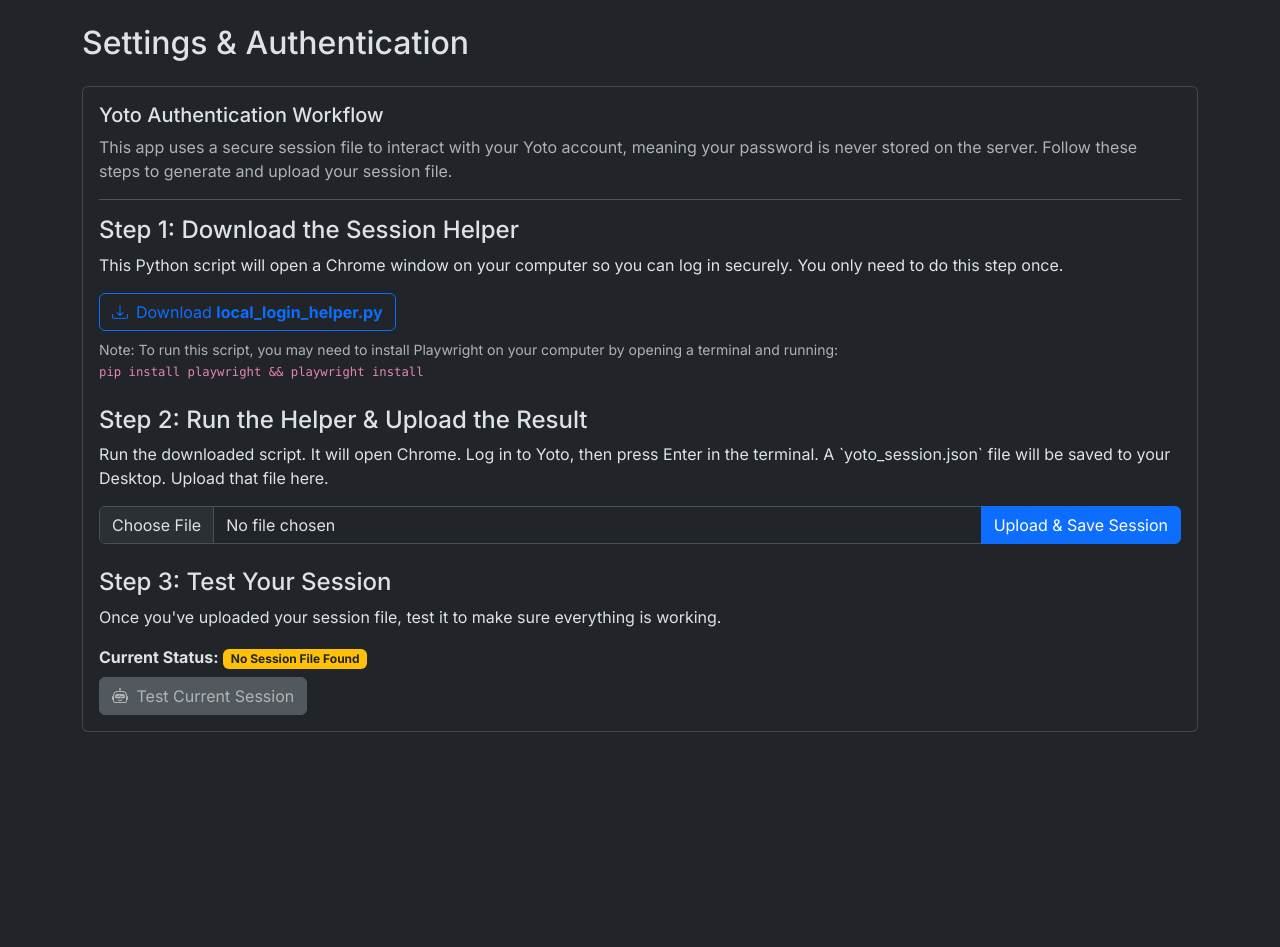
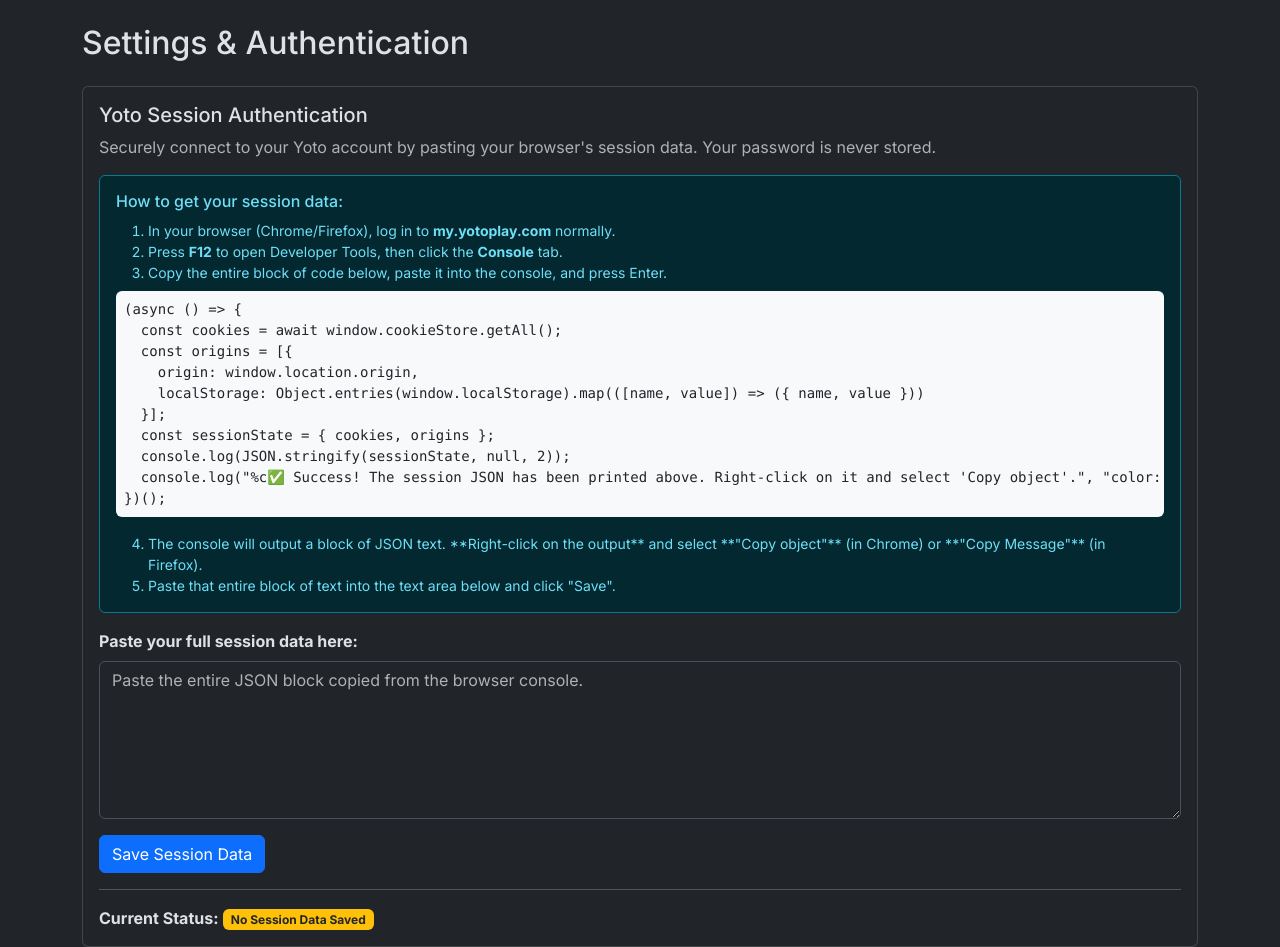
Before and after one commit to Uggers/yoto-matic, a Flask app: page /settings in a window 1280 px wide. Shown: the part 61-1008 px from the top of the page. Before the commit the page ends 793 px from the top, so only its background shows below. Run offline with Flask 3, Linux system fonts and the light colour scheme; tables that the repository leaves empty hold one stand-in row (values such as "Sample post").

Commit message:
commit 11

```diff
--- a/app/app.py
+++ b/app/app.py
@@ -1,14 +1,15 @@
 import os, json, time, shutil
-from flask import Flask, render_template, jsonify, request, redirect, url_for, flash, send_from_directory
+from flask import Flask, render_template, jsonify, request, redirect, url_for, flash, send_file
 from threading import Thread
 
 import database as db
 import scraper
 import automation
 import parser
+import image_generator # <-- THIS IMPORT WAS MISSING
 
 app = Flask(__name__)
-app.config['SECRET_KEY'] = 'the-final-secret-key-for-real-this-time-v3'
+app.config['SECRET_KEY'] = 'the-final-secret-key-for-real-this-time-v4'
 app.config['MAX_CONTENT_LENGTH'] = 500 * 1024 * 1024
 
 # --- Context Processor to make queue count available to all templates ---
@@ -54,7 +55,6 @@
     session_exists = os.path.exists(session_file_path)
     return render_template('settings.html', session_exists=session_exists)
 
-# --- NEW ROUTE TO SERVE THE HELPER SCRIPT ---
 @app.route('/download-helper')
 def download_helper_script():
     return send_from_directory(
@@ -99,6 +99,36 @@
         run_in_background(automation.upload_playlist_task, playlist_data)
     return jsonify({"status": "success"})
 
+# === THE MISSING API ROUTE IS HERE ===
+@app.route('/api/generate-print-sheet', methods=['POST'])
+def generate_print_sheet_api():
+    queue_items = db.get_print_queue_items()
+    image_urls = [item['cover_image_url'] for item in queue_items]
+    if not image_urls: return "Print queue is empty.", 400
+    try:
+        image_buffer = image_generator.generate_print_sheet(image_urls)
+        db.clear_print_queue()
+        return send_file(image_buffer, mimetype='image/png', as_attachment=True, download_name='yoto-matic-print-sheet.png')
+    except Exception as e:
+        print(f"Error generating print sheet: {e}")
+        return "Error generating image", 500
+# =======================================
+
+@app.route('/api/print-queue/add/<int:playlist_id>', methods=['POST'])
+def add_to_queue_api(playlist_id):
+    db.add_to_print_queue(playlist_id)
+    return jsonify({"success": True, "queue_count": db.get_print_queue_count()})
+
+@app.route('/api/print-queue/remove/<int:playlist_id>', methods=['POST'])
+def remove_from_queue_api(playlist_id):
+    db.remove_from_print_queue(playlist_id)
+    return jsonify({"success": True, "queue_count": db.get_print_queue_count()})
+
+@app.route('/api/print-queue/clear', methods=['POST'])
+def clear_queue_api():
+    db.clear_print_queue()
+    return jsonify({"success": True, "queue_count": 0})
+
 @app.route('/api/test-session', methods=['POST'])
 def test_session_api():
     if not os.path.exists(os.path.join('data', 'yoto_session.json')):
--- a/app/templates/settings.html
+++ b/app/templates/settings.html
@@ -4,52 +4,54 @@
 
 <div class="card">
     <div class="card-body">
-        <h5 class="card-title">Yoto Authentication Workflow</h5>
+        <h5 class="card-title">Yoto Session Authentication</h5>
         <p class="card-text text-muted">
-            This app uses a secure session file to interact with your Yoto account, meaning your password is never stored on the server.
-            Follow these steps to generate and upload your session file.
+            Securely connect to your Yoto account by pasting your browser's session data. Your password is never stored.
         </p>
+
+        <div class="alert alert-info">
+            <h6 class="alert-heading">How to get your session data:</h6>
+            <ol class="mb-2 small">
+                <li>In your browser (Chrome/Firefox), log in to <strong>my.yotoplay.com</strong> normally.</li>
+                <li>Press <strong>F12</strong> to open Developer Tools, then click the <strong>Console</strong> tab.</li>
+                <li>Copy the entire block of code below, paste it into the console, and press Enter.</li>
+            </ol>
+            <!-- === UPDATED, MORE RELIABLE JAVASCRIPT SNIPPET === -->
+            <pre class="p-2 bg-light text-dark rounded small"><code>(async () => {
+  const cookies = await window.cookieStore.getAll();
+  const origins = [{
+    origin: window.location.origin,
+    localStorage: Object.entries(window.localStorage).map(([name, value]) => ({ name, value }))
+  }];
+  const sessionState = { cookies, origins };
+  console.log(JSON.stringify(sessionState, null, 2));
+  console.log("%c✅ Success! The session JSON has been printed above. Right-click on it and select 'Copy object'.", "color: green; font-weight: bold;");
+})();</code></pre>
+            <!-- ======================================================= -->
+            <ol class="mb-0 small" start="4">
+                <li>The console will output a block of JSON text. **Right-click on the output** and select **"Copy object"** (in Chrome) or **"Copy Message"** (in Firefox).</li>
+                <li>Paste that entire block of text into the text area below and click "Save".</li>
+            </ol>
+        </div>
+
+        <form method="POST">
+            <div class="mb-3">
+                <label for="session_json" class="form-label"><strong>Paste your full session data here:</strong></label>
+                <textarea class="form-control" id="session_json" name="session_json" rows="6" placeholder="Paste the entire JSON block copied from the browser console."></textarea>
+            </div>
+            <button type="submit" class="btn btn-primary">Save Session Data</button>
+        </form>
 
         <hr>
 
-        <!-- Step 1: Download Helper -->
-        <div class="mb-4">
-            <h4>Step 1: Download the Session Helper</h4>
-            <p>This Python script will open a Chrome window on your computer so you can log in securely. You only need to do this step once.</p>
-            <a href="{{ url_for('download_helper_script') }}" class="btn btn-outline-primary"><i class="bi bi-download me-2"></i>Download <strong>local_login_helper.py</strong></a>
-            <div class="form-text mt-2">
-                Note: To run this script, you may need to install Playwright on your computer by opening a terminal and running: <br>
-                <code>pip install playwright && playwright install</code>
-            </div>
-        </div>
-
-        <!-- Step 2: Run and Upload -->
-        <div class="mb-4">
-            <h4>Step 2: Run the Helper & Upload the Result</h4>
-            <p>Run the downloaded script. It will open Chrome. Log in to Yoto, then press Enter in the terminal. A `yoto_session.json` file will be saved to your Desktop. Upload that file here.</p>
-            <form method="POST" enctype="multipart/form-data">
-                <div class="input-group">
-                    <input type="file" class="form-control" id="session_file" name="session_file" accept=".json" required>
-                    <button class="btn btn-primary" type="submit">Upload & Save Session</button>
-                </div>
-            </form>
-        </div>
-
-        <!-- Step 3: Test -->
         <div>
-            <h4>Step 3: Test Your Session</h4>
-            <p>Once you've uploaded your session file, test it to make sure everything is working.</p>
-            <div>
-                <strong>Current Status:</strong>
-                {% if session_exists %}
-                    <span class="badge bg-success">Session File Found</span>
-                {% else %}
-                    <span class="badge bg-warning text-dark">No Session File Found</span>
-                {% endif %}
-            </div>
-            <button type="button" id="test-btn" class="btn btn-secondary mt-2" {% if not session_exists %}disabled{% endif %}>
-                <i class="bi bi-robot me-1"></i> Test Current Session
-            </button>
+            <strong>Current Status:</strong>
+            {% if session_exists %}
+                <span class="badge bg-success">Session Data is Saved</span>
+                <button type="button" id="test-btn" class="btn btn-outline-secondary btn-sm ms-2">Test Current Session</button>
+            {% else %}
+                <span class="badge bg-warning text-dark">No Session Data Saved</span>
+            {% endif %}
         </div>
     </div>
 </div>
@@ -63,14 +65,5 @@
         window.location.href = "{{ url_for('activity_page') }}";
     }
 });
-
-// Disable the test button if the file input is used, prompting user to upload first.
-document.getElementById('session_file')?.addEventListener('change', () => {
-    const testBtn = document.getElementById('test-btn');
-    if (testBtn) {
-        testBtn.disabled = true;
-        testBtn.textContent = 'Upload New Session First';
-    }
-});
 </script>
 {% endblock %}
```
